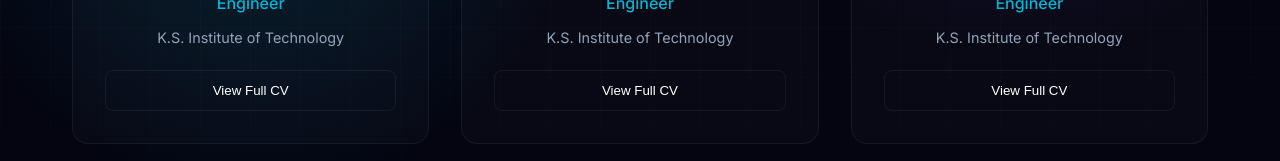
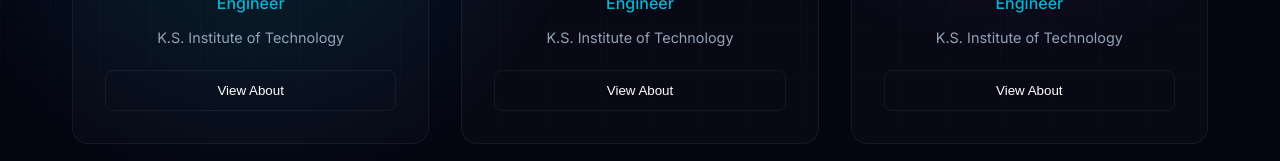
Before and after one commit to shreyasr8thb-svg/roaring-thunders, a React (Vite) app: page /team in a window 1280 px wide. Shown: the part 523-684 px from the top of the page. Built offline with nearby package versions, Linux system fonts and the light colour scheme.

Commit message:
Change CV text to About

```diff
--- a/src/pages/Team.jsx
+++ b/src/pages/Team.jsx
@@ -42,7 +42,7 @@ const Team = () => {
               </p>
               <Link to={`/team/${member.id}`} style={{ width: '100%' }}>
                 <button className="view-cv-btn" style={{ width: '100%' }}>
-                  View Full CV
+                  View About
                 </button>
               </Link>
             </div>
```
